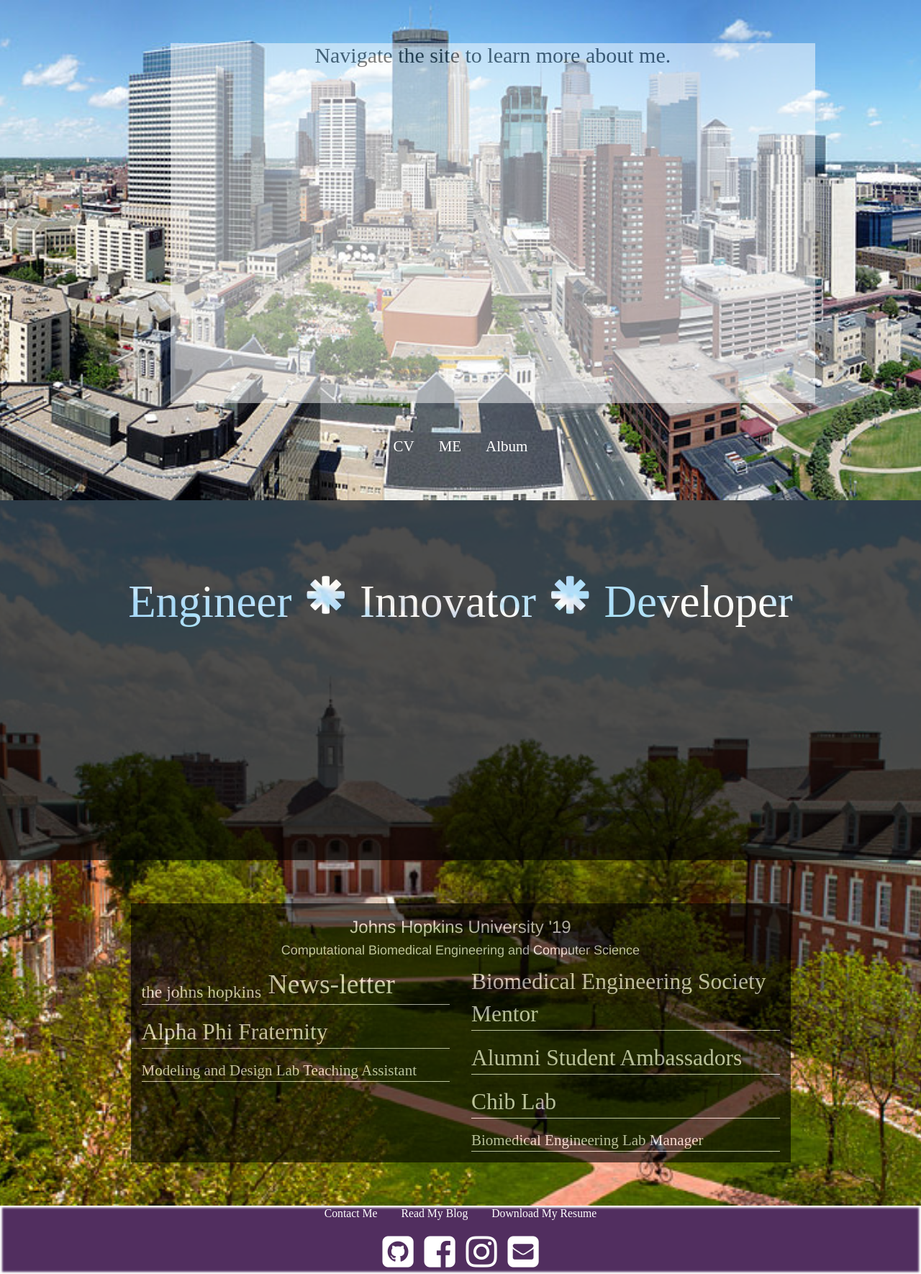
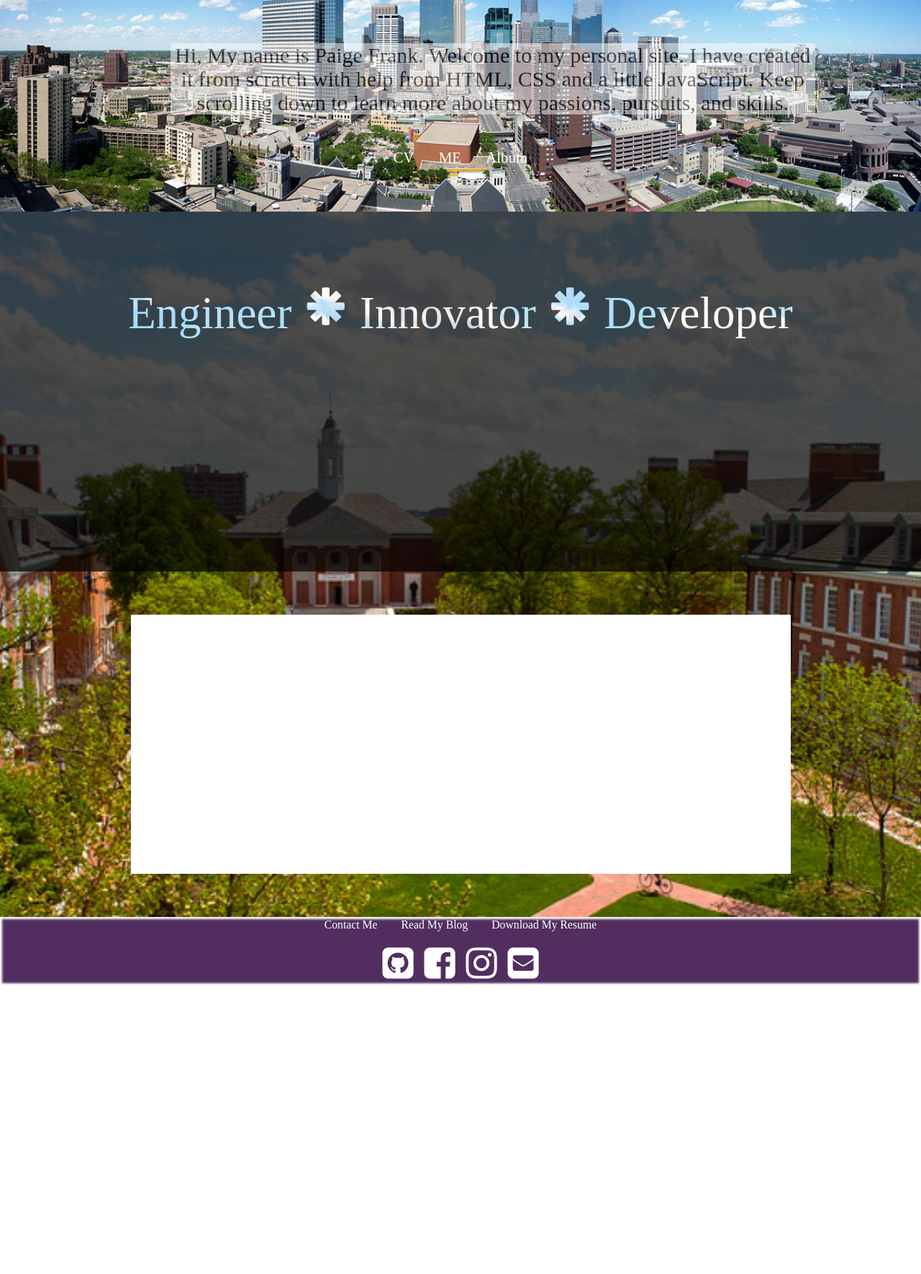
Before and after one commit to pfrank7/pfrank7.github.io, a Jekyll site: the page built from index.html, in a window 1280 px wide. Shown: the whole page at 72% size. Built offline with Jekyll 4.4.1, drawn with Linux system fonts in a browser that asks for light colours; nearby versions of some CDN libraries; after the commit the page ends 1369 px from its top, so only the background shows below that.

Commit message:
Update index.html

```diff
--- a/index.html
+++ b/index.html
@@ -44,7 +44,6 @@
     color:black;
     opacity: .5; margin-top:0px; background-color: white;
     width:100%;
-    height:500px;
 }
 #Hopkins {
 	background-image: url("JHU.jpg");
@@ -69,7 +68,8 @@
 	<section class = "jumbotron">
 		<div id = "margin" class = "container">
 			<div class = "row text-center" style = "top:0px;">
-				<h2>Navigate the site to learn more about me. </h2>
+				<h2>Hi, My name is Paige Frank. Welcome to my personal site. I have created it from scratch with help from HTML, CSS and a little JavaScript. Keep scrolling down to learn
+				more about my passions, pursuits, and skills. </h2>
 				<a style = "margin:15px;" href = "CV.html"> CV</a>
 				<a style = "margin:15px;" href = "Me.html"> ME</a>
 				<a style = "margin:15px;" href = "Album.html"> Album</a>
@@ -83,7 +83,7 @@
 				<h1> Engineer <span class="glyphicon glyphicon-asterisk"></span> Innovator <span class="glyphicon glyphicon-asterisk"></span> Developer </h1>
 			</div>
 			<div class = "row">
-				<div class = "container" id = "margin" style = "background-color: black; opacity: .6; color:white;">
+				<div class = "container" id = "margin" style = "background-color: white; opacity: 1; color:white;">
 					<div class = "row">
 						<div class = "col-sm-12 text-center">
 							<h3> Johns Hopkins University '19 </h3>
@@ -98,12 +98,14 @@
 							</p>
 							<p class = "paragraph" style = "border-bottom:1px solid">Modeling and Design Lab Teaching Assistant
 							</p>
+							<p class = "paragraph" style = "border-bottom:1px solid"> <a href = "Design Team.hmtl"> Design Team </a> Member
+							</p>
 						</div>
 						<div class = "col-sm-6">
 							<p class = "paragraph" style = "border-bottom:1px solid"><a href = "http://pages.jh.edu/~bmes/"> Biomedical Engineering Society Mentor</a>
 							</p>
 							<p class = "paragraph" style = "border-bottom:1px solid"><a href = "http://ambassadors.johnshopkins.edu/">Alumni Student Ambassadors</a>						</p>
-							<p class = "paragraph" style = "border-bottom:1px solid"><a href = "http://chiblab.jhu.edu/">Chib Lab</a>
+							<p class = "paragraph" style = "border-bottom:1px solid"><a href = "http://chiblab.jhu.edu/">Chib Lab Research Assitant</a>
 							</p>
 							<p class = "paragraph" style = "border-bottom:1px solid">Biomedical Engineering Lab Manager
 							</p>
```
